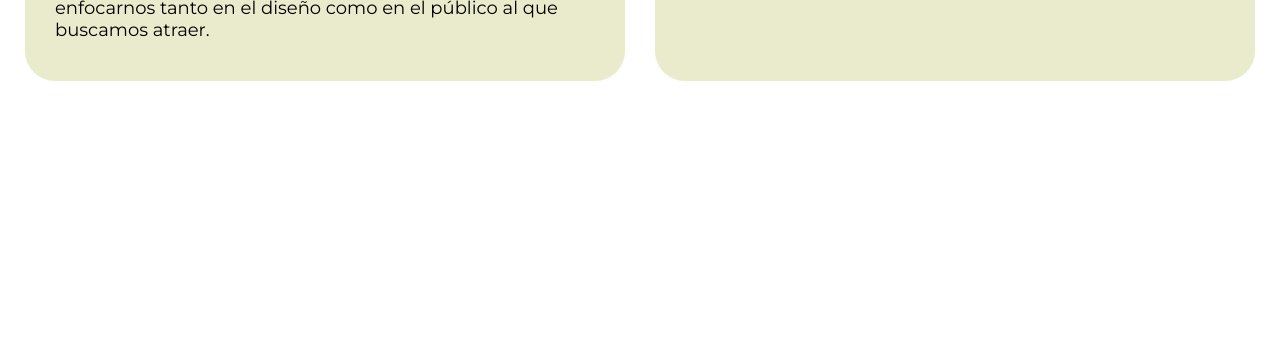
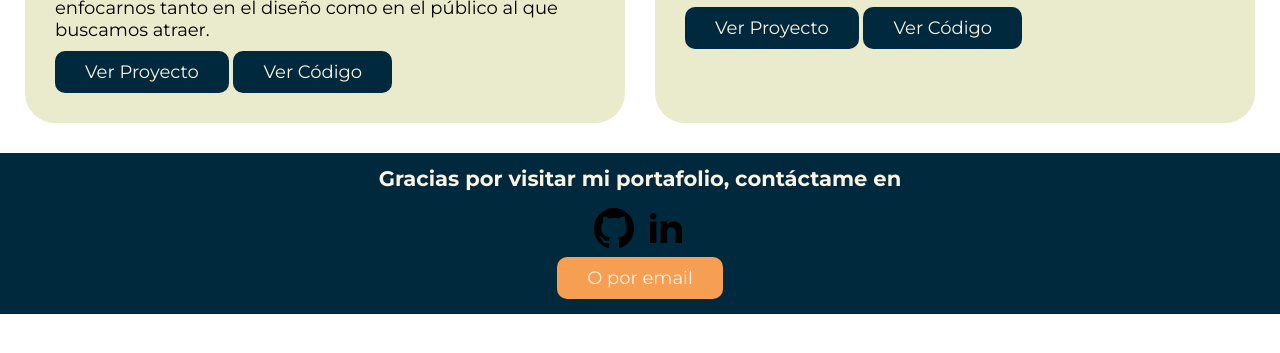
Before and after one commit to M0-00n/Portafolio-2, a plain HTML site: page index.html in a window 1280 px wide. Shown: the part 1672-2025 px from the top of the page. After the commit the page ends 1986 px from the top, so only its background shows below. Drawn offline with Linux system fonts and the light colour scheme.

Commit message:
proyectos completos

```diff
--- a/index.html
+++ b/index.html
@@ -64,10 +64,10 @@
                     </a>
                 </div>
                 <div class="social-links">
-                    <a href="#">
+                    <a href="https://github.com/M0-00n">
                         <img src="./img/github.png" alt="GitHub" width="48px">
                     </a>
-                    <a href="#">
+                    <a href="https://www.linkedin.com/in/montserrat-pineda-d%C3%ADaz-ab85b3274/">
                         <img src="./img/linkedin.png" alt="GitHub" width="48px">
                     </a>
                 </div>
@@ -139,6 +139,8 @@
                     <p>Como pate de un Hackaton interno en el Bootcamp de Generation, se diseño una landingpage de tema tienda deportiva,
                     a partir de esto decidimos por un tema de senderismo, alpinismo y actividades al aire libre para enfocarnos tanto en
                     el diseño como en el público al que buscamos atraer.</p>
+                    <a href="https://hackathon-landingpage-tiendadeportiva-n2ug.vercel.app/" class="button">Ver Proyecto</a>
+                    <a href="https://github.com/EdnaEustaquio/Hackathon-LandingPage-TiendaDeportiva" class="button">Ver Código</a>
                 </article>
                 <article>
                     <figure>
@@ -153,11 +155,30 @@
                     <p>En equipo colavorativo multidiciplinario se desarrollo a lo largo del bootcamp de Generation un proyecto profesional
                         este fue una e-commerce de venta de arreglos florales personalizados.
                     </p>
+                    <a href="https://m0-00n.github.io/Equipo-1/" class="button">Ver Proyecto</a>
+                    <a href="https://github.com/M0-00n/Equipo-1" class="button">Ver Código</a>
                 </article>
             </div>
 
         </section>
 
     </main>
+
+    <footer>
+        <h3> Gracias por visitar mi portafolio, contáctame en</h3>
+            <div class="social-links">
+                <a href="https://github.com/M0-00n">
+                    <img src="./img/github.png" alt="GitHub" width="48px">
+                </a>
+                <a href="https://www.linkedin.com/in/montserrat-pineda-d%C3%ADaz-ab85b3274/">
+                    <img src="./img/linkedin.png" alt="GitHub" width="48px">
+                </a>
+            </div>
+            <a href="mailto:Montserrat_pd@outlook.com" class="button">
+                O por email
+            </a>
+
+
+    </footer>
 </body>
 </html>
--- a/style.css
+++ b/style.css
@@ -28,7 +28,6 @@ body {
     font-optical-sizing: auto;
     font-style: normal;
     font-size: 18px;
-    padding-bottom: 1000px;
 }
 
 a {
@@ -324,7 +323,7 @@ h3 {
     .proyect{
         display: flex;
         gap: 30px;
-        @mefia(max-width:1024px){
+        @media(max-width:1024px){
             flex-direction:column;
         }
         article{
@@ -357,6 +356,11 @@ h3 {
                 object-fit: cover;
                 transition: ease 0.3s all;
             }
+            a {
+                display: inline-block;
+                margin-right: 15px;
+                gap: 25px;
+            }
 
             &:hover{
                 img{
@@ -367,3 +371,17 @@ h3 {
         }
     }
 }
+
+footer {
+    background-color: var(--base);
+    padding: 15px;
+
+    text-align: center;
+    h3{
+        color: var(--base-100);
+    }
+
+    .button{
+        background-color: var(--orange-800);
+    }
+}
```
